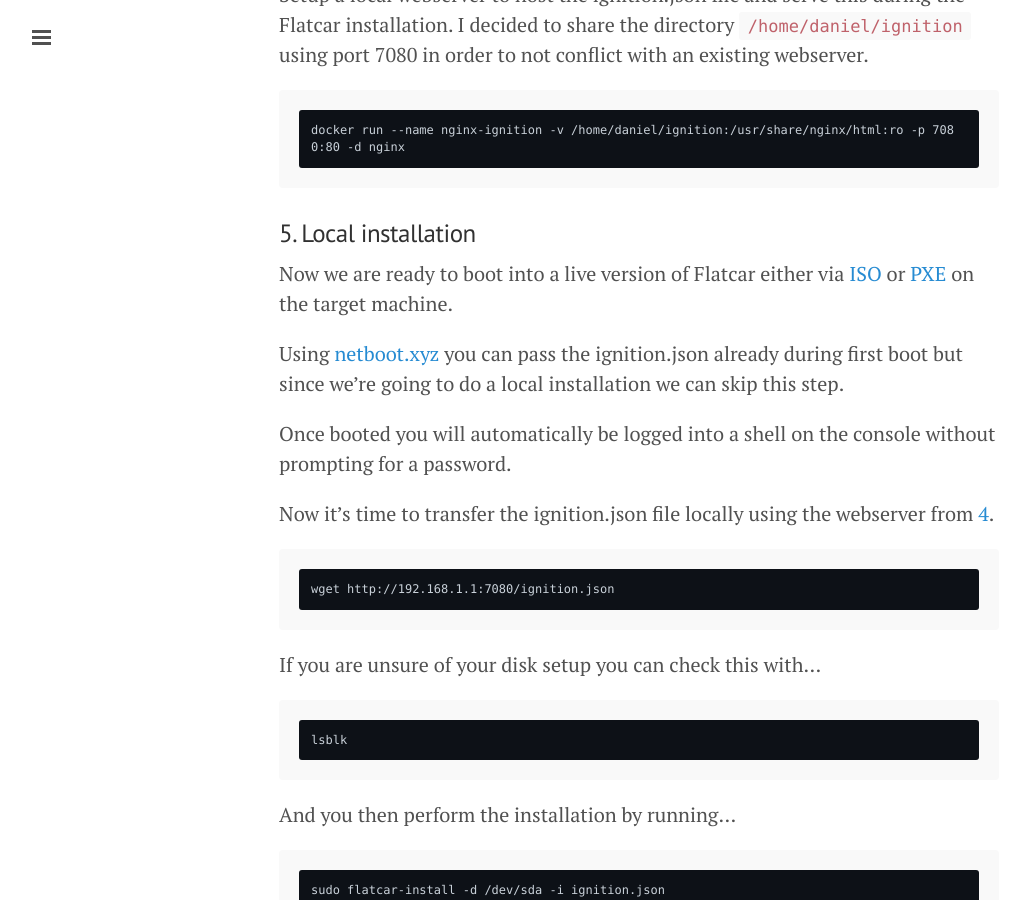
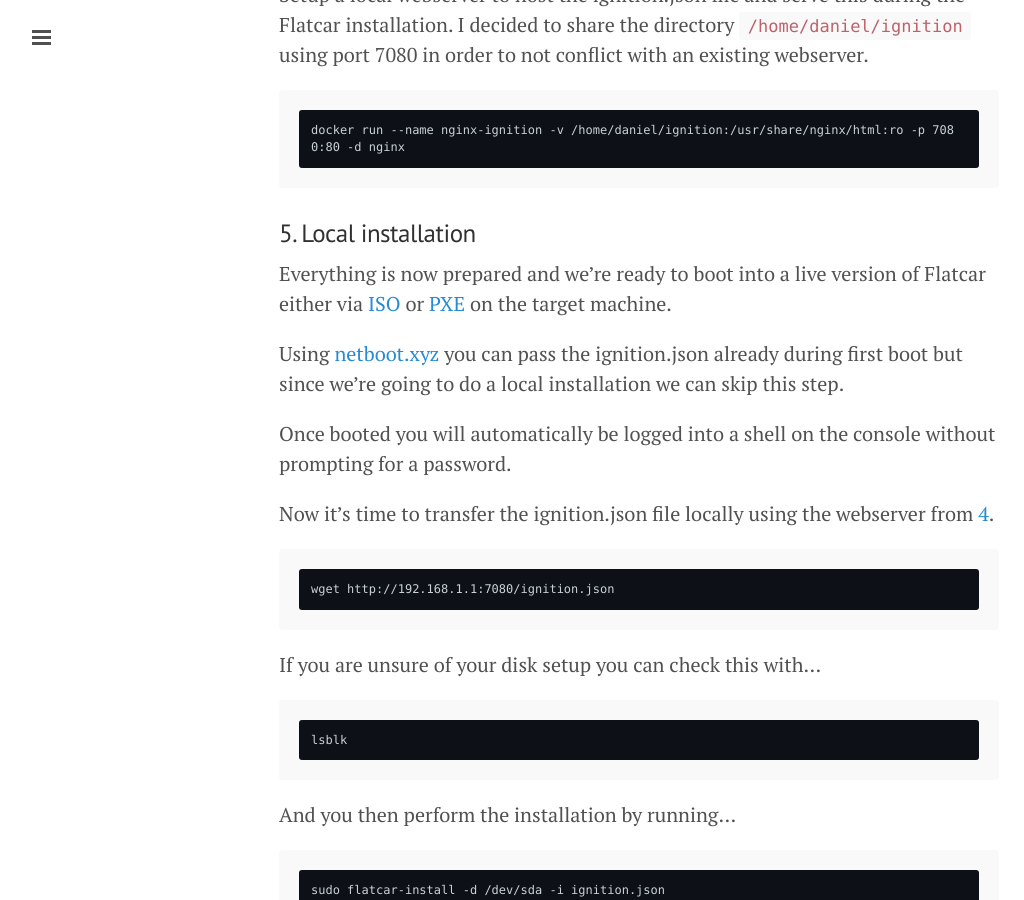
Before and after one commit to wikar/wikar.github.io, a Jekyll site: the page built from _posts/2022-07-15-flatcar-bare-metal-simple-installation-guide.markdown, in a window 1280 px wide and 900 px high, scrolled down 2026 px. Shown: the whole window, without its empty margins (1-1025 px from the left). Built offline with Jekyll 4.4.1, drawn with Linux system fonts in a browser that asks for light colours; nearby versions of some CDN libraries; comment, search, counter and statistics services are not loaded.

Commit message:
Minor change

```diff
--- a/_posts/2022-07-15-flatcar-bare-metal-simple-installation-guide.markdown
+++ b/_posts/2022-07-15-flatcar-bare-metal-simple-installation-guide.markdown
@@ -73,7 +73,7 @@
 
 ### 5. Local installation
 
-Now we are ready to boot into a live version of Flatcar either via [ISO](https://flatcar-linux.org/docs/latest/installing/bare-metal/booting-with-iso/) or [PXE](http://wikar.se/openwrt/2022/07/12/openwrt-netbootxyz.html) on the target machine.
+Everything is now prepared and we're ready to boot into a live version of Flatcar either via [ISO](https://flatcar-linux.org/docs/latest/installing/bare-metal/booting-with-iso/) or [PXE](http://wikar.se/openwrt/2022/07/12/openwrt-netbootxyz.html) on the target machine.
 
 Using [netboot.xyz](https://netboot.xyz/) you can pass the ignition.json already during first boot but since we're going to do a local installation we can skip this step.
 
```
